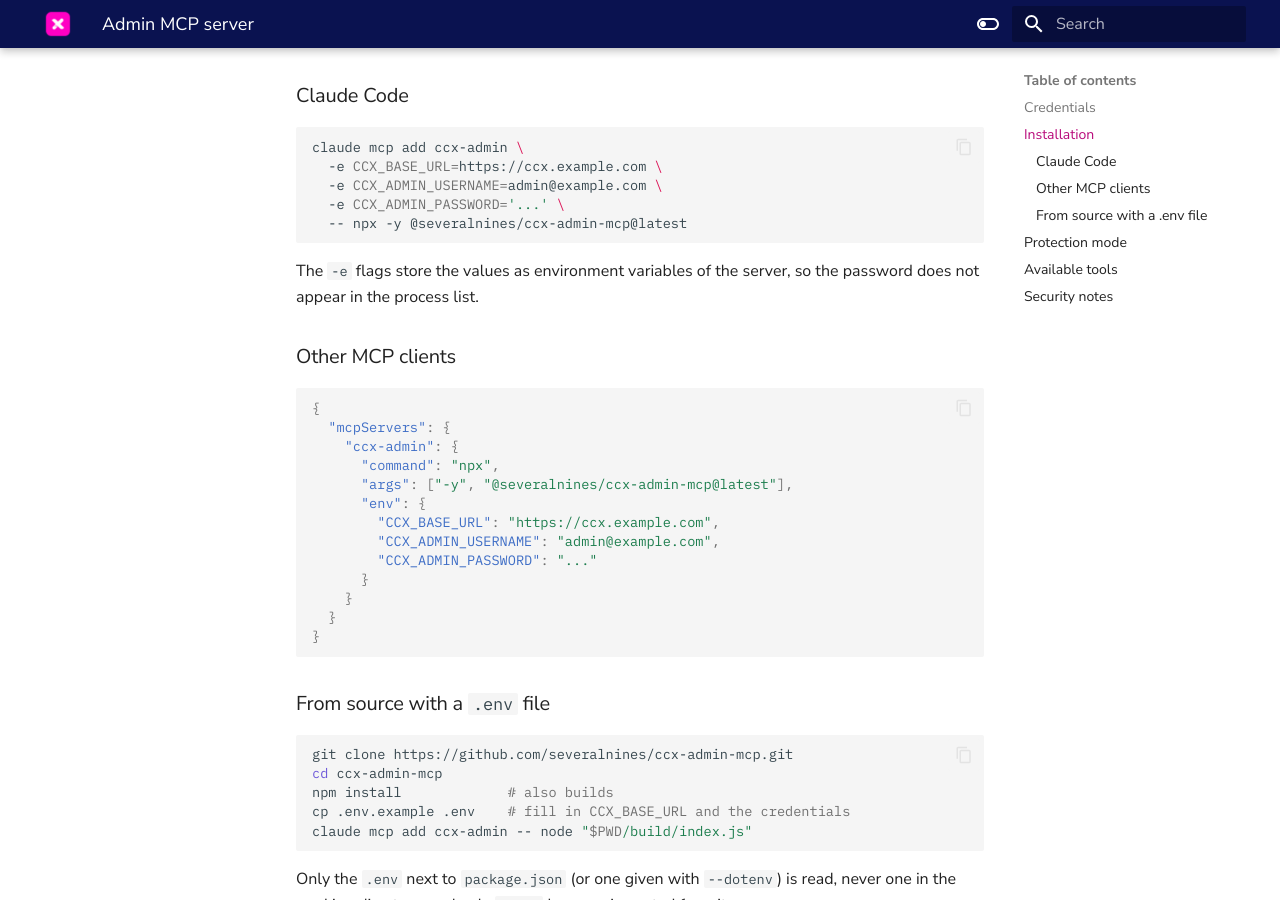
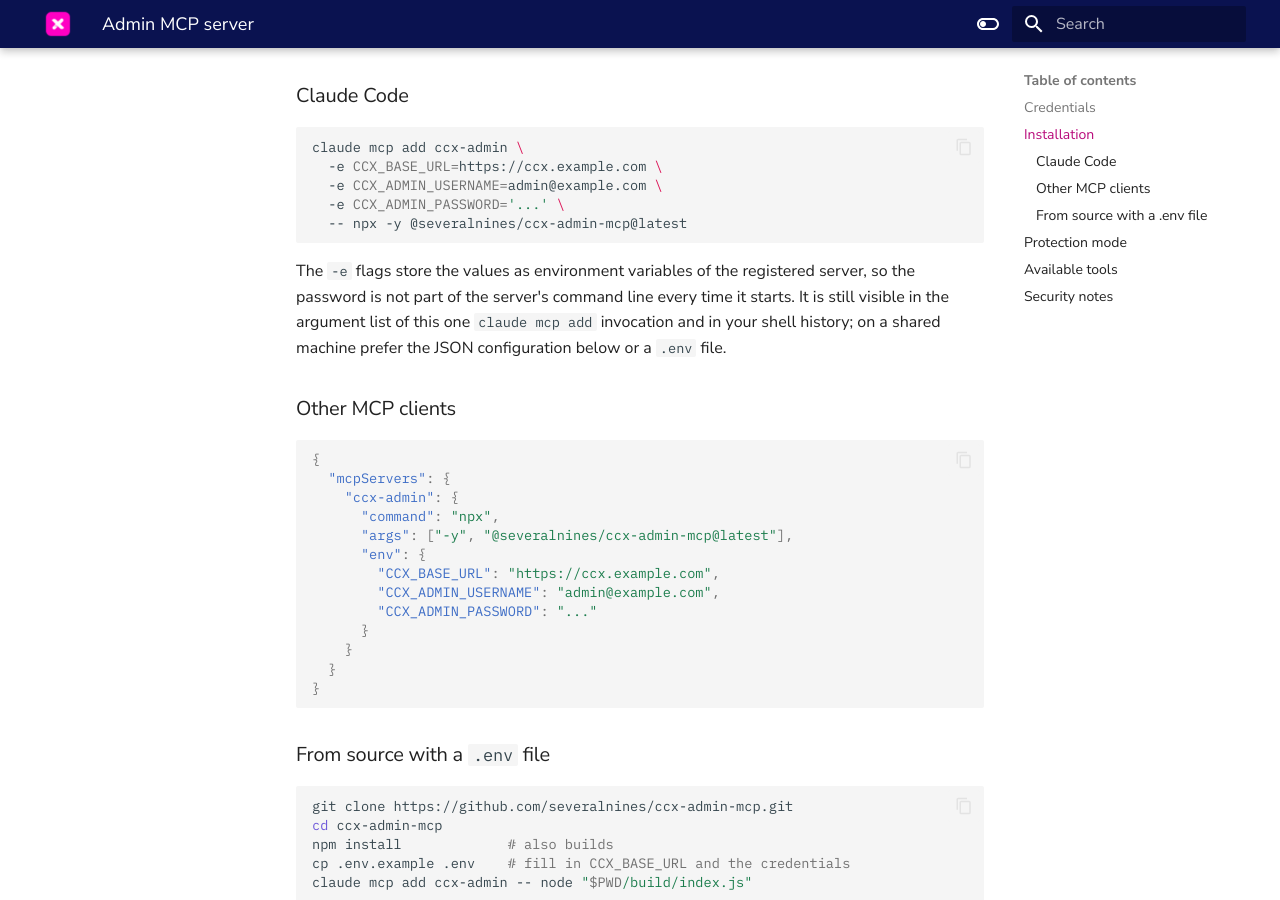
Before and after one commit to severalnines/ccx-docs, an MkDocs documentation site: the page built from docs/admin/Other/Admin-MCP.md, in a window 1280 px wide and 900 px high, scrolled down 1159 px. Built offline with MkDocs 1.6.1 and Material for MkDocs 9.7.7, drawn with Linux system fonts in a browser that asks for light colours; comment, search, counter and statistics services are not loaded.

Commit message:
CCX-6296 docs(mcp): qualify the process-list and data-flow claims
Address the second Copilot pass: -e keeps the password out of the
registered server's command line but not out of the one-off claude mcp
add invocation, and tool results do reach the assistant's model provider,
so the pages no longer claim otherwise.

Co-Authored-By: Claude Fable 5.1 <noreply@anthropic.com>

````diff
--- a/docs/admin/Other/Admin-MCP.md
+++ b/docs/admin/Other/Admin-MCP.md
@@ -41,7 +41,7 @@ claude mcp add ccx-admin \
   -- npx -y @severalnines/ccx-admin-mcp@latest
 ```
 
-The `-e` flags store the values as environment variables of the server, so the password does not appear in the process list.
+The `-e` flags store the values as environment variables of the registered server, so the password is not part of the server's command line every time it starts. It is still visible in the argument list of this one `claude mcp add` invocation and in your shell history; on a shared machine prefer the JSON configuration below or a `.env` file.
 
 ### Other MCP clients
 
````
Also changed, not shown: docs/user/Technical/MCP.md (+1 -1 lines).
